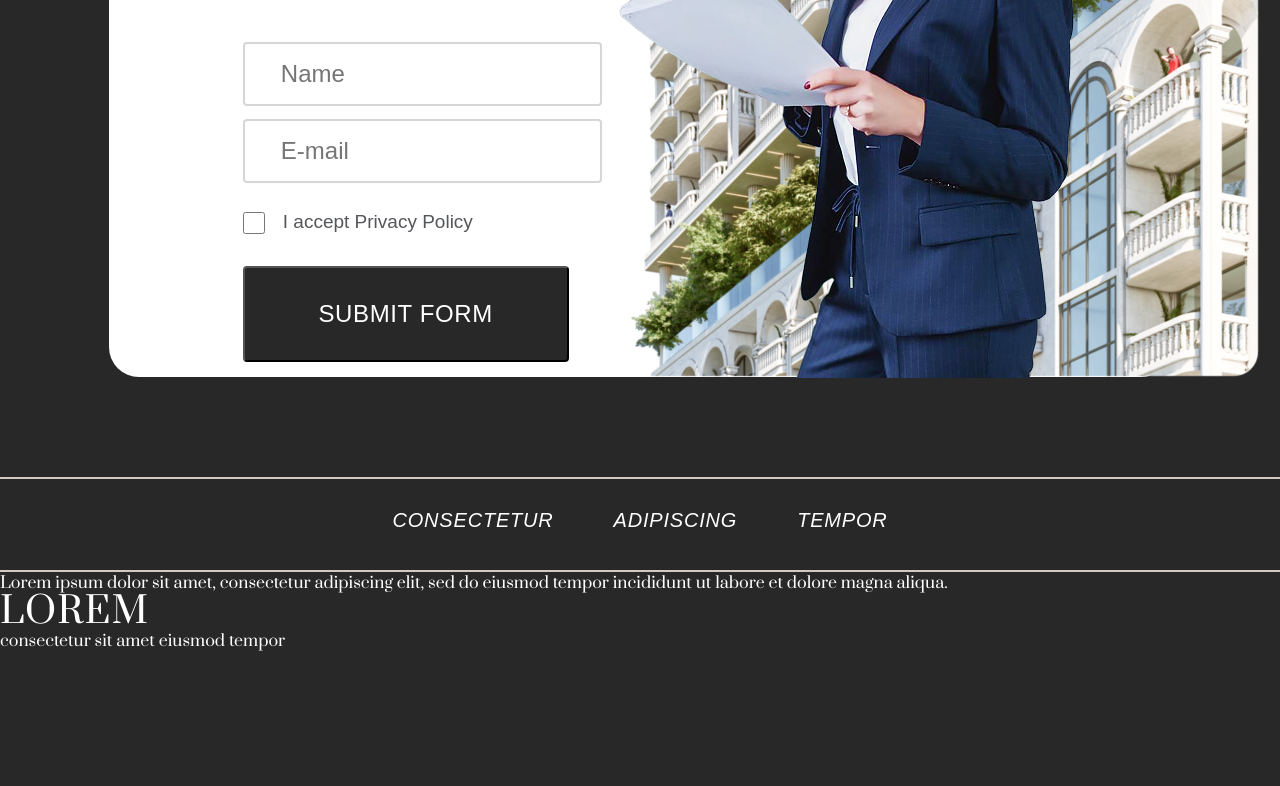
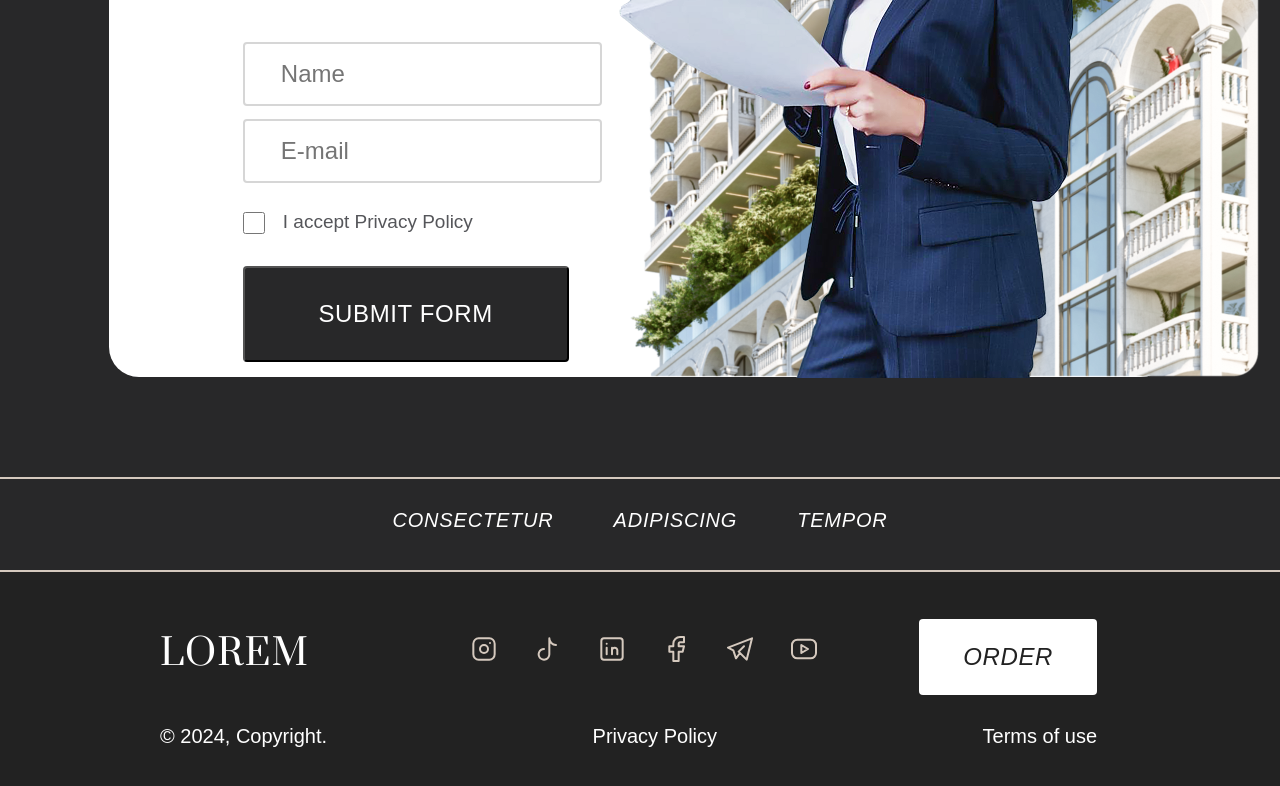
Before and after one commit to tihohohodka/MSTech_Test, a plain HTML site: page index.html in a window 1280 px wide. Shown: the part 3407-4193 px from the top of the page. Before the commit the page ends 4059 px from the top, so only its background shows below. Drawn offline with Linux system fonts and the light colour scheme.

Commit message:
Enhance footer layout and add social media icons with corresponding SVGs

```diff
--- a/index.html
+++ b/index.html
@@ -4,6 +4,7 @@
     <meta charset="UTF-8">
     <title>Lorem Test</title>
     <link rel="stylesheet" href="styles.css">
+    <script src="script.js"></script>
 </head>
 <body>
     <header>
@@ -67,12 +68,22 @@
         <hr class="line">
     </section>
     <footer class="footer">
-        <div class="footer-text">Lorem ipsum dolor sit amet, consectetur adipiscing elit, sed do eiusmod tempor incididunt ut labore et dolore magna aliqua.</div>
-        <div class="logo">Lorem</div>
-        <div class="footer-menu">
-            <a href="#consectetur">consectetur</a>
-            <a href="#sit amet">sit amet</a>
-            <a href="#eiusmod tempor">eiusmod tempor</a>
+        <div class="footer-line_first">
+            <div class="logo">Lorem</div>
+            <div class="networks-line">
+                <a href="#sit amet"><img src="img/instagram.svg" alt="Instagram"></a>
+                <a href="#eiusmod tempor"><img src="img/tiktok.svg" alt="Tiktok"></a>
+                <a href="#consectetur"><img src="img/linkedin.svg" alt="LinkedIn"></a>
+                <a href="#consectetur"><img src="img/facebook.svg" alt="Facebook"></a>
+                <a href="#eiusmod tempor"><img src="img/telegram.svg" alt="Telegram"></a>
+                <a href="#sit amet"><img src="img/youtube.svg" alt="YouTube"></a>
+            </div>
+            <button class="footer-button">Order</button>
+        </div>
+        <div class="footer-line_second">
+            <span>© 2024, Copyright.</span>
+            <span>Privacy Policy</span>
+            <span>Terms of use</span>
         </div>
         </footer>
 </body>
--- a/styles.css
+++ b/styles.css
@@ -304,3 +304,60 @@ label {
     background-color: #D5C9BE;
     margin: 0px;
 }
+footer {
+    display: flex;
+    flex-direction: column;
+    align-items: space-between;
+    padding: 7px 183px 30px 160px;
+    background-color: #222222;
+}
+.footer-line_first {
+    display: flex;
+    flex-direction: row;
+    align-items: baseline;
+    justify-content: space-between;
+}
+.networks-line{
+    padding-right: 50px;
+    display: flex;
+    gap: 32px;
+    align-items: center;
+}
+.footer-button {
+    width: fit-content;
+    margin-top: 40px;
+    padding: 24px 44px;
+    background-color: #ffffff;
+    border-radius: 4px;
+    font-family: Arial, Helvetica, sans-serif;
+    font-size: 24px;
+    font-style: italic;
+    letter-spacing: 0.04rem;
+    font-weight: 400;
+    color: #222222;
+    text-decoration: none;
+    text-transform: uppercase;
+    cursor: pointer;
+    border: 0px;
+}
+.footer-button:hover {
+    background-color: #111111;
+    color: #ffffff;
+
+    transition: 0.3s;
+}
+.footer-button:active {
+    background-color: #181818;
+    color: #ffffff;
+    transition: 0.3s;
+}
+.footer-line_second {
+    display: flex;
+    flex-direction: row;
+    justify-content: space-between;
+    padding-top: 30px;
+    padding-bottom: 30px;
+    width: 100%;
+    font-family: Arial, Helvetica, sans-serif;
+    font-size: 20px;
+}
```
Also changed, not shown: img/facebook.svg (added), img/instagram.svg (added), img/linkedin.svg (added), img/telegram.svg (added), img/tiktok.svg (added), img/youtube.svg (added).
